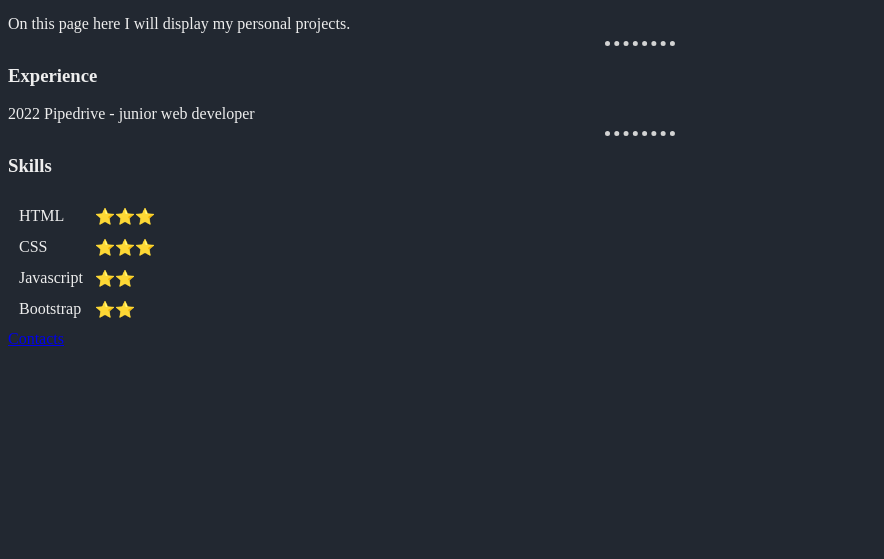
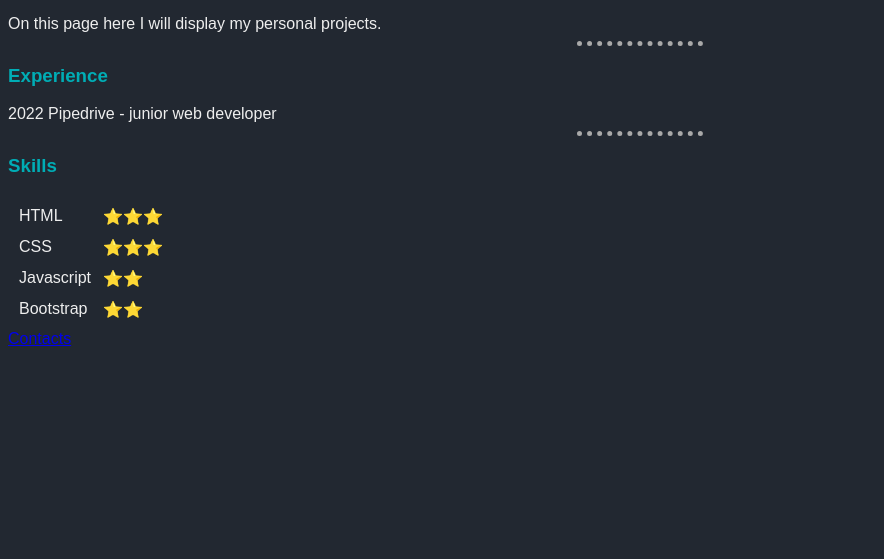
Before and after one commit to vatsarr/my-first-page, a plain HTML site: page index.html in a window 1280 px wide. Shown: the part 241-800 px from the top of the page, without its empty margins (0-884 px from the left). Drawn offline with Linux system fonts and the light colour scheme.

Commit message:
css separated

```diff
--- /dev/null
+++ b/css/styles.css
@@ -0,0 +1,18 @@
+body {
+    background-color: #222831;
+    color: #eeeeee;
+    font-family: Arial, Helvetica, sans-serif;
+}
+
+hr {
+    border-style: none;
+    border-width: 5px;
+    border-top-style: dotted;
+    height: 5%;
+    width: 10%;
+    color: darkgray;
+}
+
+h1, h3 {
+    color: #00ADB5;
+}
--- a/index.html
+++ b/index.html
@@ -3,22 +3,7 @@
   <head>
     <meta charset="utf-8" />
     <title>vatsarr - My first page ✨</title>
-
-    <style>
-      body {
-        background-color: #222831;
-        color: #eeeeee;
-      }
-
-      hr {
-        border-style: none;
-        border-width: 5px;
-        border-top-style: dotted;
-        height: 5%;
-        max-width: 70px;
-        color: lightgray;
-      }
-    </style>
+    <link rel="stylesheet" href="css/styles.css" />
   </head>
 
   <header>
```
Also changed, not shown: contact.html (+2 -1 lines).
